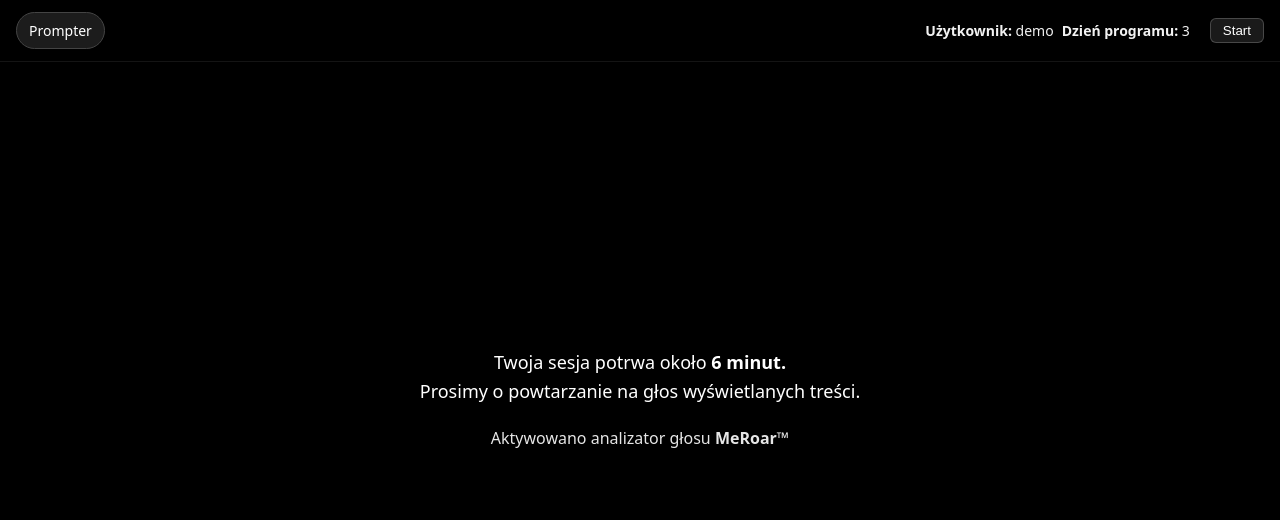
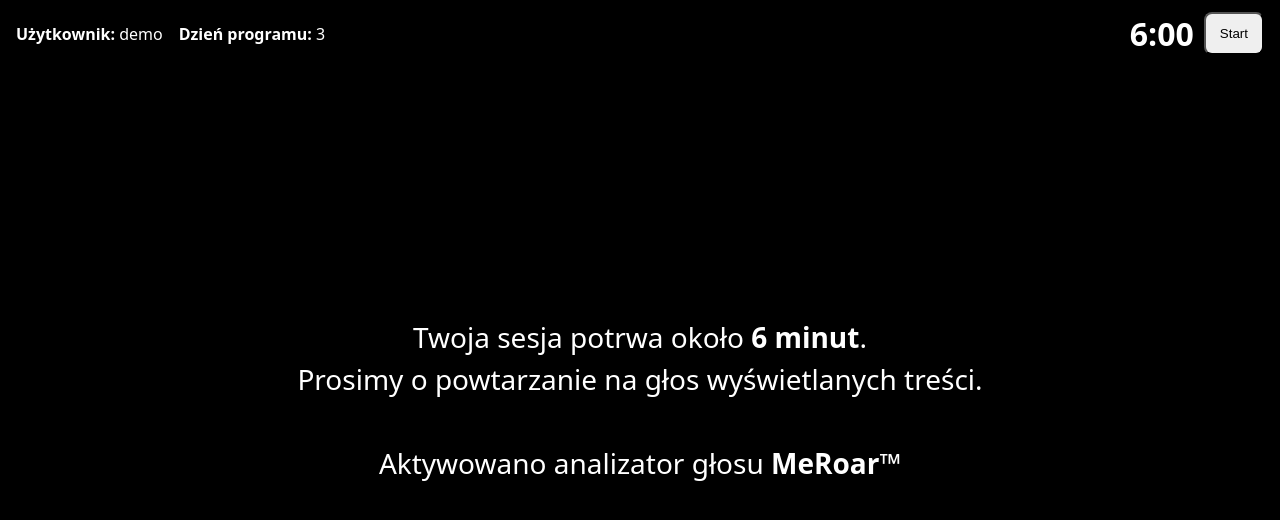
Before and after one commit to MacSzot/adhered.shop, a Next.js app: page /day in a window 1280 px wide. Shown: the top 520 px of the page. Built offline with nearby package versions, Linux system fonts and the light colour scheme.

Commit message:
Update page.tsx

```diff
--- a/app/day/page.tsx
+++ b/app/day/page.tsx
@@ -1,161 +1,75 @@
 "use client";
-import React, { useState, useRef, useEffect } from "react";
+import { useEffect, useRef, useState } from "react";
 
-export default function Page() {
-  // ────────────────────────────────────────────────
-  //  STANY I REFERENCJE
-  // ────────────────────────────────────────────────
-  const [isRunning, setIsRunning] = useState(false);
-  const [displayText, setDisplayText] = useState("");
-  const [sayTranscript, setSayTranscript] = useState("");
-  const [timeLeft, setTimeLeft] = useState(360); // 6 minut
-  const [hintStage, setHintStage] = useState(0);
-  const hintDisabledRef = useRef(false);
-  const idxRef = useRef(0);
-  const timerRef = useRef<number>();
-  const silenceTimerRef = useRef<number>();
-  const audioCtxRef = useRef<AudioContext | null>(null);
-  const micRef = useRef<MediaStreamAudioSourceNode | null>(null);
-  const analyserRef = useRef<AnalyserNode | null>(null);
-  const dataRef = useRef<Float32Array | null>(null);
+export default function DayPage() {
+  // ── minimalny stan ─────────────────────────────
+  const [running, setRunning] = useState(false);
+  const [t, setT] = useState(360); // 6:00
+  const [i, setI] = useState(0);
 
-  // ────────────────────────────────────────────────
-  //  TEKSTY
-  // ────────────────────────────────────────────────
-  const VERIFY_LINES = [
+  // Teksty (Day 3 + 3 otwarte)
+  const LINES = [
     "Jestem w bardzo dobrym miejscu.",
     "Szacunek do siebie staje się naturalny.",
-    "Popatrz na siebie i podziękuj sobie. Zrób to ze spokojem — twoje słowa wyświetlą się na ekranie.",
-    "Popatrz na siebie i przyznaj sobie rację. Zrób to z przekonaniem — twoje słowa wyświetlą się na ekranie.",
-    "Popatrz na siebie i pogratuluj sobie. Zrób to z radością — twoje słowa wyświetlą się na ekranie.",
+    "W moim wnętrzu dojrzewa spokój i zgoda.",
+    "Czasem wystarczy chwila, by poczuć, że to dobra droga.",
+    "Popatrz na siebie i podziękuj sobie. Zrób to ze spokojem — Twoje słowa wyświetlą się na ekranie.",
+    "Doceniam to, jak wiele już zostało zrobione.",
+    "Moje tempo jest wystarczające.",
+    "Uznaję swoją historię taką, jaka jest.",
+    "Popatrz na siebie i przyznaj sobie rację. Zrób to z przekonaniem — Twoje słowa wyświetlą się na ekranie.",
+    "Podziwiam sposób przetrwania trudnych chwil.",
+    "Jest we mnie siła, która potrafi wracać.",
+    "Szanuję wysiłek, który doprowadził mnie tutaj.",
+    "Popatrz na siebie i pogratuluj sobie. Zrób to z radością — Twoje słowa wyświetlą się na ekranie.",
   ];
 
-  const HINTS = {
-    1: "Jeśli możesz, postaraj się przeczytać na głos.",
-    2: "Pamiętaj — to przestrzeń pełna szacunku do Ciebie.",
-    3: "Jeśli chcesz kontynuować, dotknij ekranu.",
-  } as const;
+  // ── timer + zmiana slajdów ─────────────────────
+  const tickRef = useRef<number | null>(null);
+  const slideRef = useRef<number | null>(null);
 
-  // ────────────────────────────────────────────────
-  //  URUCHOMIENIE SESJI
-  // ────────────────────────────────────────────────
-  async function startSession() {
-    setIsRunning(true);
-    idxRef.current = 0;
-    setTimeLeft(360);
-    setDisplayText(VERIFY_LINES[0]);
-    hintDisabledRef.current = false;
-    startMic();
-    startTimer();
-    nextStep(0);
+  function start() {
+    setRunning(true);
+    setT(360);
+    setI(0);
   }
 
-  // ────────────────────────────────────────────────
-  //  OBSŁUGA MIKROFONU / WYKRYWANIE DŹWIĘKU
-  // ────────────────────────────────────────────────
-  async function startMic() {
-    try {
-      const stream = await navigator.mediaDevices.getUserMedia({ audio: true });
-      const ctx = new AudioContext();
-      const src = ctx.createMediaStreamSource(stream);
-      const analyser = ctx.createAnalyser();
-      analyser.fftSize = 1024;
-      const buffer = new Float32Array(analyser.fftSize);
-      src.connect(analyser);
-      audioCtxRef.current = ctx;
-      micRef.current = src;
-      analyserRef.current = analyser;
-      dataRef.current = buffer;
-      loopListen();
-    } catch (e) {
-      console.warn("Brak dostępu do mikrofonu", e);
-    }
-  }
-
-  function loopListen() {
-    const analyser = analyserRef.current;
-    const data = dataRef.current;
-    if (!analyser || !data) return;
-    analyser.getFloatTimeDomainData(data);
-    const rms = Math.sqrt(data.reduce((s, v) => s + v * v, 0) / data.length);
-    const speakingNow = rms > 0.012;
-    if (speakingNow) {
-      if (hintStage !== 0) setHintStage(0);
-    }
-    requestAnimationFrame(loopListen);
-  }
-
-  // ────────────────────────────────────────────────
-  //  TIMER SESJI
-  // ────────────────────────────────────────────────
-  function startTimer() {
-    clearInterval(timerRef.current);
-    timerRef.current = window.setInterval(() => {
-      setTimeLeft((prev) => (prev > 0 ? prev - 1 : 0));
-    }, 1000);
+  function stop() {
+    setRunning(false);
+    if (tickRef.current) clearInterval(tickRef.current);
+    if (slideRef.current) clearInterval(slideRef.current);
   }
 
   useEffect(() => {
-    if (timeLeft === 0) stopSession();
-  }, [timeLeft]);
+    if (!running) return;
 
-  // ────────────────────────────────────────────────
-  //  KOLEJNE KROKI
-  // ────────────────────────────────────────────────
-  function nextStep(i: number) {
-    if (i >= VERIFY_LINES.length - 1) {
-      stopSession();
-      return;
+    // zegar
+    tickRef.current = window.setInterval(() => {
+      setT((s) => {
+        if (s <= 1) {
+          stop();
+          return 0;
         }
-    setTimeout(() => {
-      const n = i + 1;
-      idxRef.current = n;
-      setDisplayText(VERIFY_LINES[n]);
-      scheduleSilence(n);
-    }, 9000);
-  }
+        return s - 1;
+      });
+    }, 1000);
 
-  // ────────────────────────────────────────────────
-  //  PRZYPOMINAJKI
-  // ────────────────────────────────────────────────
-  function scheduleSilence(i: number) {
-    clearTimeout(silenceTimerRef.current);
-    silenceTimerRef.current = window.setTimeout(() => {
-      if (idxRef.current !== i || hintDisabledRef.current) return;
-      setHintStage(1);
-      setTimeout(() => {
-        if (!hintDisabledRef.current) setHintStage(2);
-      }, 5000);
-      setTimeout(() => {
-        if (!hintDisabledRef.current) {
-          setHintStage(3);
-          const onceTap = () => {
-            document.removeEventListener("click", onceTap);
-            hintDisabledRef.current = true;
-            setHintStage(0);
-            nextStep(i);
+    // zmiana tekstu co 7s
+    slideRef.current = window.setInterval(() => {
+      setI((prev) => (prev + 1) % LINES.length);
+    }, 7000);
+
+    return () => {
+      if (tickRef.current) clearInterval(tickRef.current);
+      if (slideRef.current) clearInterval(slideRef.current);
     };
-          document.addEventListener("click", onceTap, { once: true });
-        }
-      }, 10000);
-    }, 8000);
-  }
+  }, [running]);
 
-  // ────────────────────────────────────────────────
-  //  ZAKOŃCZENIE
-  // ────────────────────────────────────────────────
-  function stopSession() {
-    setIsRunning(false);
-    setDisplayText("");
-    setHintStage(0);
-    clearInterval(timerRef.current);
-  }
+  const fmt = (s: number) => `${Math.floor(s / 60)}:${String(s % 60).padStart(2, "0")}`;
 
-  // ────────────────────────────────────────────────
-  //  STYLIZACJE
-  // ────────────────────────────────────────────────
-  const centerWrap: React.CSSProperties = {
-    position: "absolute",
+  // ── stałe style wymuszające środek ekranu ──────
+  const wrap: React.CSSProperties = {
+    position: "fixed",
     inset: 0,
     display: "flex",
     alignItems: "center",
@@ -164,124 +78,58 @@ export default function Page() {
     padding: "0 24px",
     pointerEvents: "none",
   };
-
-  const mainLineStyle: React.CSSProperties = {
-    maxWidth: 820,
-    fontSize: 26,
-    lineHeight: 1.45,
-    textShadow: "0 2px 4px rgba(0,0,0,.5)",
+  const lineStyle: React.CSSProperties = {
+    maxWidth: 800,
+    fontSize: 28,
+    lineHeight: 1.5,
+    color: "#fff",
+    textShadow: "0 2px 4px rgba(0,0,0,.55)",
   };
 
-  const transcriptTopStyle: React.CSSProperties = {
-    position: "absolute",
-    top: "10vh",
-    left: 0,
-    right: 0,
-    margin: "0 auto",
-    maxWidth: 820,
-    fontSize: 22,
-    lineHeight: 1.4,
-    padding: "0 24px",
-    textAlign: "center",
-    textShadow: "0 2px 4px rgba(0,0,0,.45)",
-  };
-
-  // ────────────────────────────────────────────────
-  //  RENDER
-  // ────────────────────────────────────────────────
   return (
-    <main className="prompter-full" style={{ background: "black", color: "white", minHeight: "100vh" }}>
-      <header className="topbar topbar--dense" style={{ padding: "12px 16px", background: "rgba(0,0,0,.4)" }}>
-        <nav className="tabs">
-          <a className="tab active" href="/day" aria-current="page">
-            Prompter
-          </a>
-        </nav>
-        <div className="top-info compact" style={{ display: "flex", justifyContent: "space-between" }}>
-          <span className="meta">
-            <b>Użytkownik:</b> demo
-          </span>
-          <span className="meta">
-            <b>Dzień programu:</b> 3
-          </span>
-          <button
-            onClick={startSession}
+    <main style={{ minHeight: "100vh", background: "#000", color: "#fff" }}>
+      {/* topbar + przyciski */}
+      <header
         style={{
-              background: "rgba(255,255,255,0.1)",
-              color: "white",
-              border: "1px solid rgba(255,255,255,0.2)",
-              borderRadius: 6,
-              padding: "4px 12px",
-              marginLeft: 12,
+          display: "flex",
+          gap: 12,
+          alignItems: "center",
+          justifyContent: "space-between",
+          padding: "12px 16px",
+          background: "rgba(0,0,0,.45)",
+          position: "sticky",
+          top: 0,
+          zIndex: 10,
         }}
       >
-            {isRunning ? "Stop" : "Start"}
-          </button>
+        <div style={{ display: "flex", gap: 16 }}>
+          <span><b>Użytkownik:</b> demo</span>
+          <span><b>Dzień programu:</b> 3</span>
+        </div>
+        <div style={{ display: "flex", gap: 10 }}>
+          <div style={{ fontWeight: 800, fontSize: 32 }}>{fmt(t)}</div>
+          {!running ? (
+            <button onClick={start} style={{ padding: "6px 14px", borderRadius: 8 }}>Start</button>
+          ) : (
+            <button onClick={stop} style={{ padding: "6px 14px", borderRadius: 8 }}>Stop</button>
+          )}
         </div>
       </header>
 
-      {/* ───────────── INTRO ───────────── */}
-      {!isRunning && (
-        <div
-          style={{
-            position: "absolute",
-            inset: 0,
-            display: "flex",
-            flexDirection: "column",
-            alignItems: "center",
-            justifyContent: "center",
-            textAlign: "center",
-            backgroundColor: "black",
-            color: "white",
-            lineHeight: 1.6,
-            padding: "0 24px",
-          }}
-        >
-          <div style={{ maxWidth: 600 }}>
-            <p style={{ fontSize: 18, marginBottom: 20 }}>
-              Twoja sesja potrwa około <b>6 minut.</b>
-              <br />
+      {/* intro albo sesja */}
+      {!running ? (
+        <div style={wrap}>
+          <div style={lineStyle}>
+            Twoja sesja potrwa około <b>6 minut</b>.<br />
             Prosimy o powtarzanie na głos wyświetlanych treści.
-            </p>
-            <p style={{ fontSize: 16, opacity: 0.9, marginTop: 20 }}>
+            <br /><br />
             Aktywowano analizator głosu <b>MeRoar™</b>
-            </p>
           </div>
         </div>
-      )}
-
-      {/* ───────────── SESJA ───────────── */}
-      {isRunning && (
-        <>
-          <div style={{ textAlign: "center", fontSize: 36, fontWeight: 700, marginTop: 12 }}>
-            {`${Math.floor(timeLeft / 60)}:${(timeLeft % 60).toString().padStart(2, "0")}`}
+      ) : (
+        <div style={wrap}>
+          <div style={lineStyle}>{LINES[i]}</div>
         </div>
-
-          <div style={centerWrap}>
-            <div style={mainLineStyle}>{displayText}</div>
-          </div>
-
-          {sayTranscript && <div style={transcriptTopStyle}>{sayTranscript}</div>}
-
-          {hintStage > 0 && (
-            <div
-              style={{
-                position: "absolute",
-                left: 0,
-                right: 0,
-                top: "68vh",
-                padding: "0 24px",
-                textAlign: "center",
-                fontSize: 16,
-                lineHeight: 1.35,
-                color: "rgba(255,255,255,.95)",
-                textShadow: "0 1px 2px rgba(0,0,0,.6)",
-              }}
-            >
-              {HINTS[hintStage as keyof typeof HINTS]}
-            </div>
-          )}
-        </>
       )}
     </main>
   );
```
Lines whose indentation alone changed are shown as unchanged.
